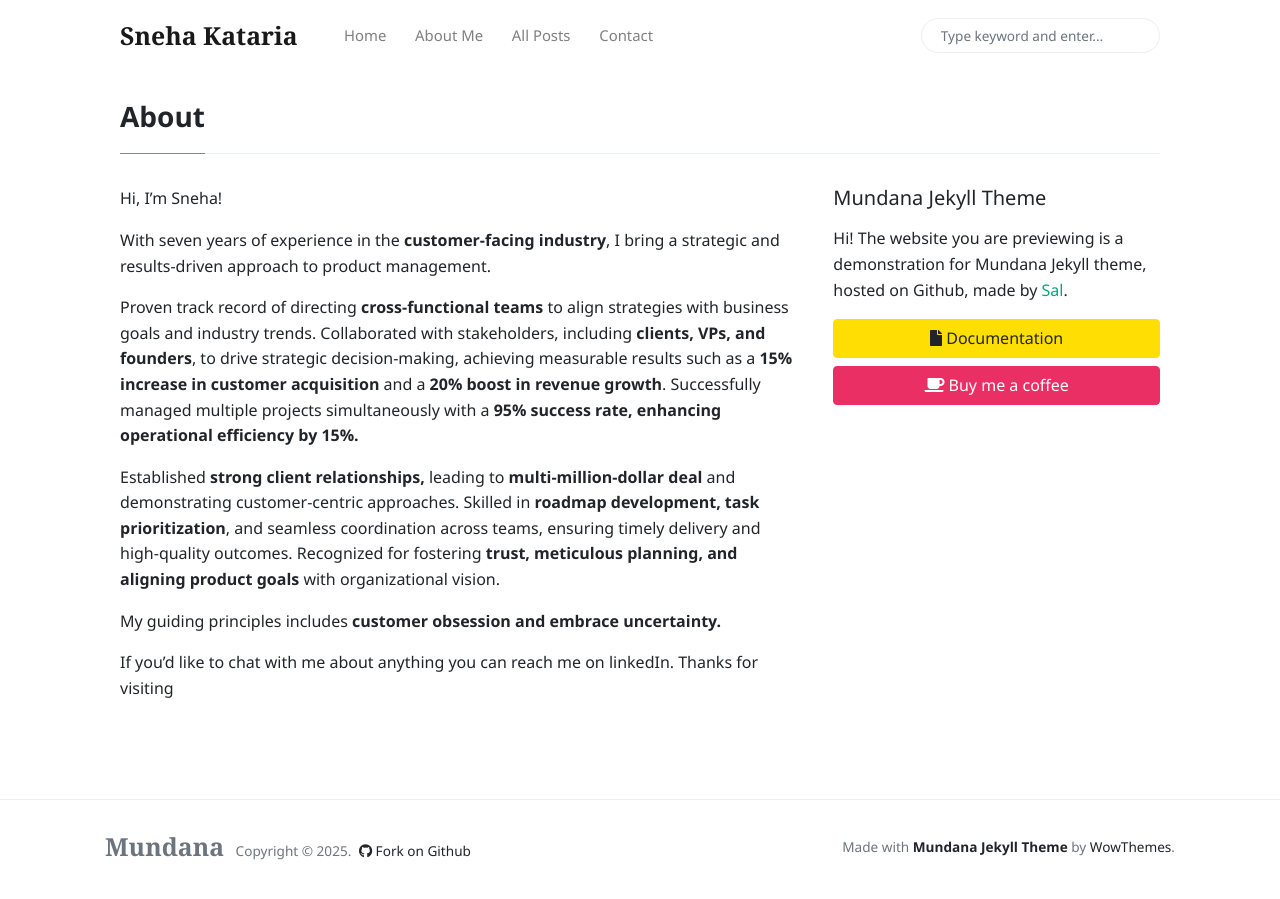
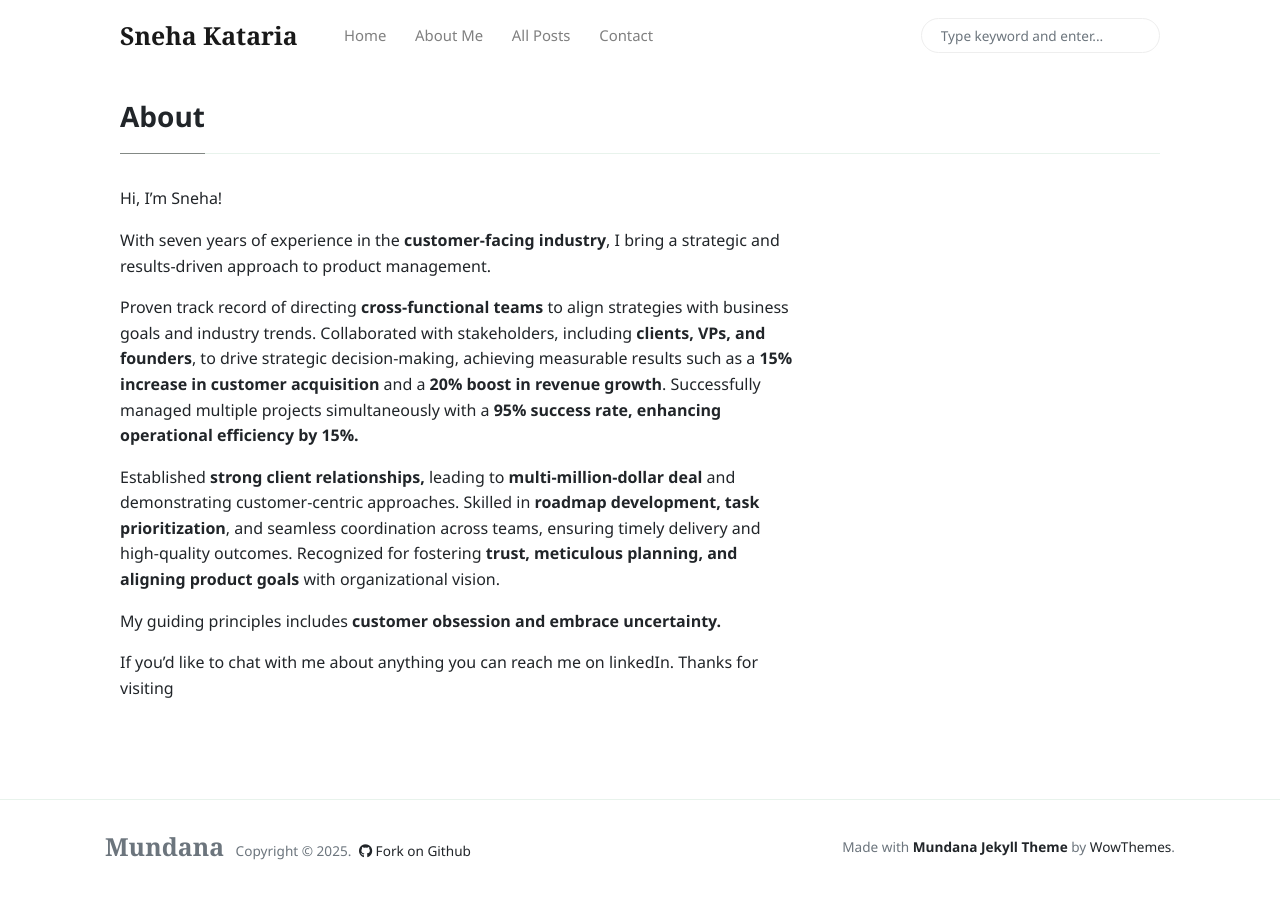
Before and after one commit to sneha-kataria/blog, a Jekyll site: the page built from _pages/about.md, in a window 1280 px wide. Built offline with Jekyll 4.4.1, drawn with Linux system fonts in a browser that asks for light colours; nearby versions of some CDN libraries; comment, search, counter and statistics services are not loaded.

Commit message:
Removed side bar.

```diff
--- a/_includes/menu-header.html
+++ b/_includes/menu-header.html
@@ -4,7 +4,7 @@
 <a class="nav-link" href="{{site.baseurl}}/index.html">Home</a>
 </li>
 <li class="nav-item">
-<a class="nav-link" href="{{site.baseurl}}/about.md">About Me</a>
+<a class="nav-link" href="{{site.baseurl}}/about.html">About Me</a>
 </li>
 <li class="nav-item">
 <a class="nav-link" href="{{site.baseurl}}/author-sneha-kataria.html">All Posts</a>
--- a/_includes/sidebar.html
+++ b/_includes/sidebar.html
@@ -1,7 +1,7 @@
-<h5 class="mb-3">Mundana Jekyll Theme</h5>
+<!--<h5 class="mb-3">Sneha Kataria</h5>-->
 
-<p>Hi! The website you are previewing is a demonstration for Mundana Jekyll theme, hosted on Github, made by <a href="https://www.wowthemes.net/donate/">Sal</a>.</p>
+<!--<p></p>-->
 
-<a target="_blank" href="https://www.wowthemes.net/mundana-jekyll-theme/" class="btn btn-warning d-block mb-2"><i class="fa fa-file"></i> Documentation</a>
+<!--<a target="_blank" href="" class="btn btn-warning d-block mb-2"><i class="fa fa-file"></i> </a>-->
 
-<a target="_blank" class="btn btn-danger d-block" href="https://www.wowthemes.net/donate/"><i class="fa fa-coffee"></i> Buy me a coffee</a>
+<!--<a target="_blank" class="btn btn-danger d-block" href=""><i class="fa fa-coffee"></i></a>-->
```
